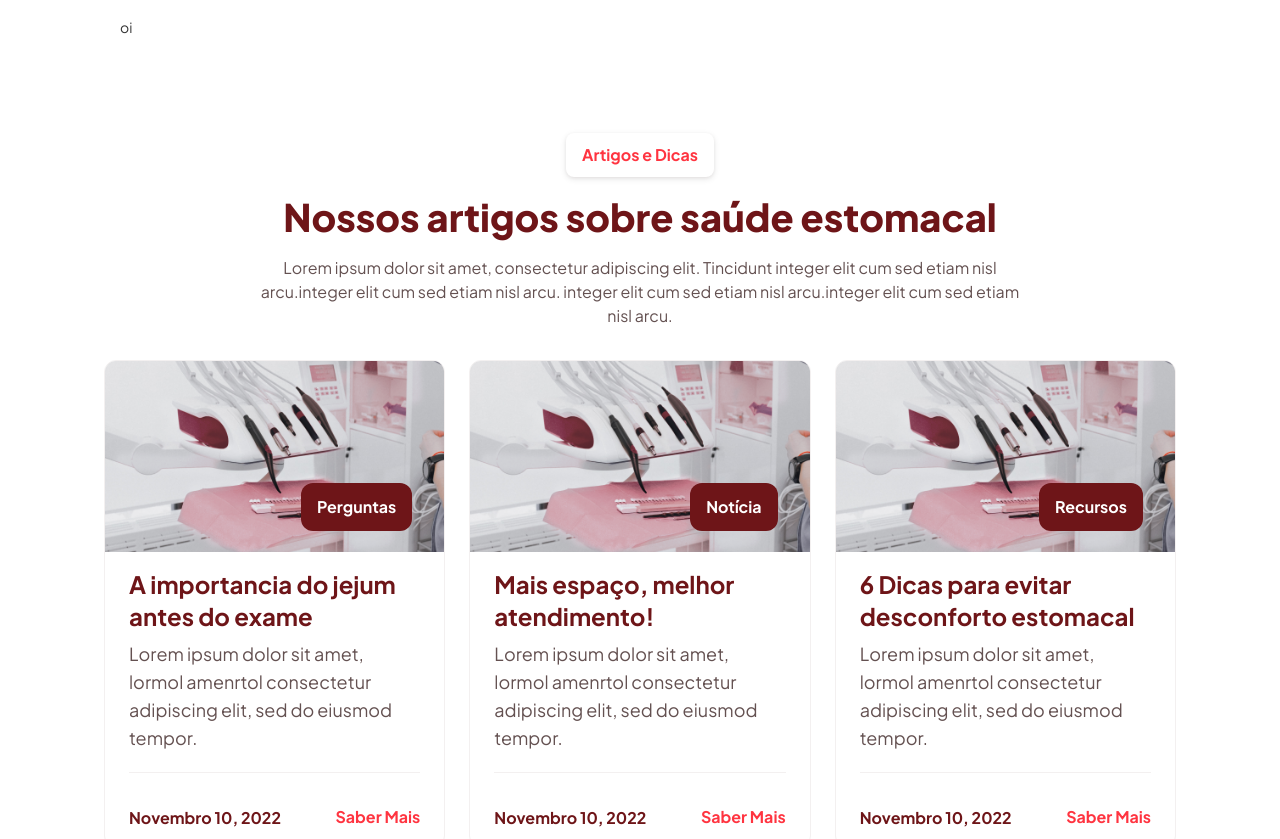
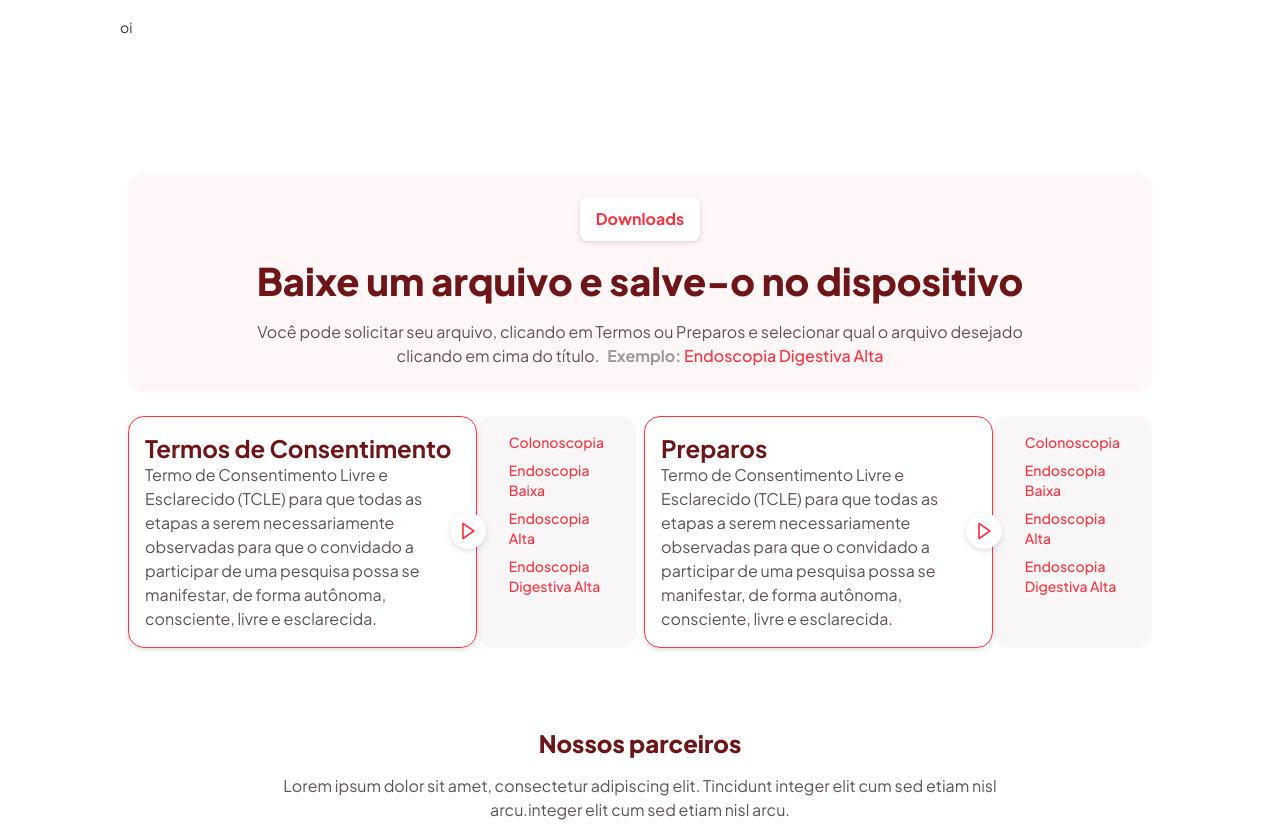
Before and after one commit to thi-alves/centrogastroenterologico, a React (Vite) app: page / in a window 1280 px wide. Shown: the part 5460-6299 px from the top of the page. Built offline with nearby package versions, Linux system fonts and the light colour scheme.

Commit message:
Update App.jsx

```diff
--- a/src/App.jsx
+++ b/src/App.jsx
@@ -57,7 +57,6 @@ function App() {
       <Schedule />
       <Articles />
       <Testimonials/>
-      <Articles />
       <Downloads/>
       <Partners />
       <Contact />
```
